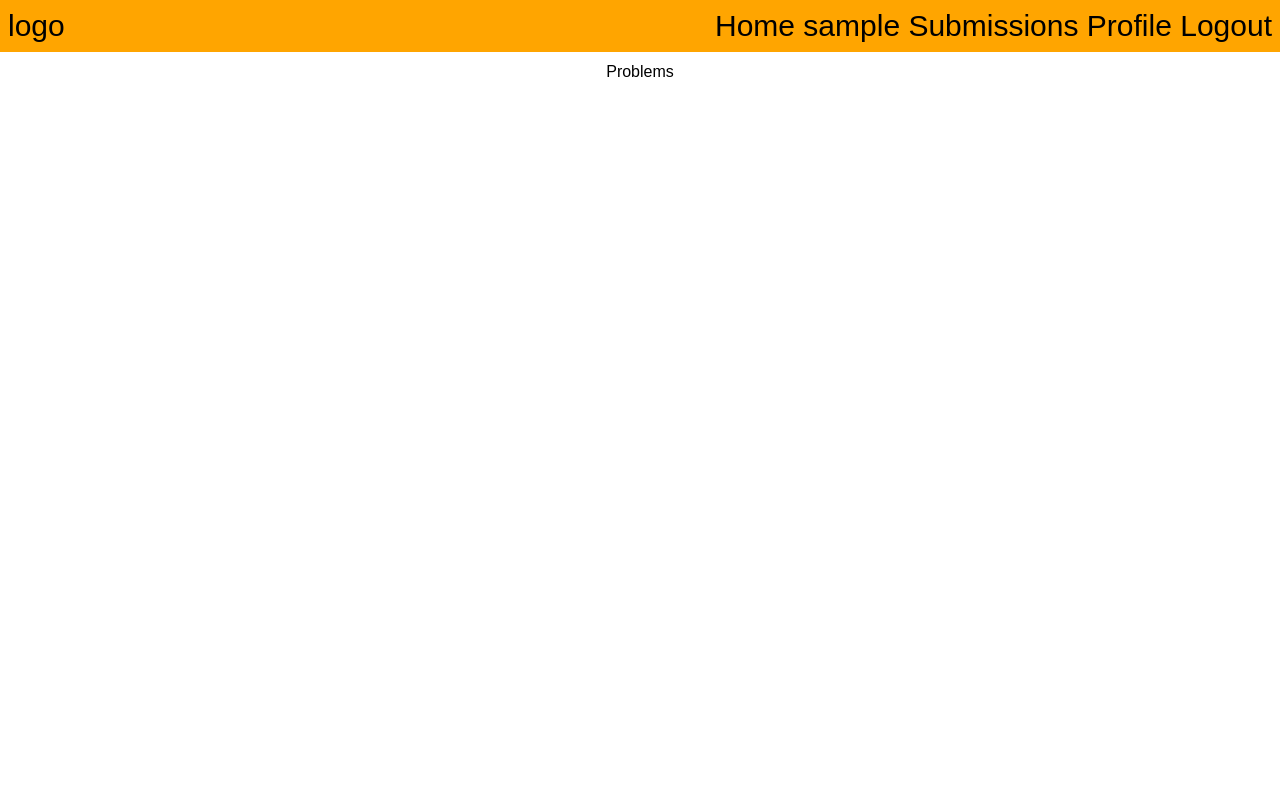
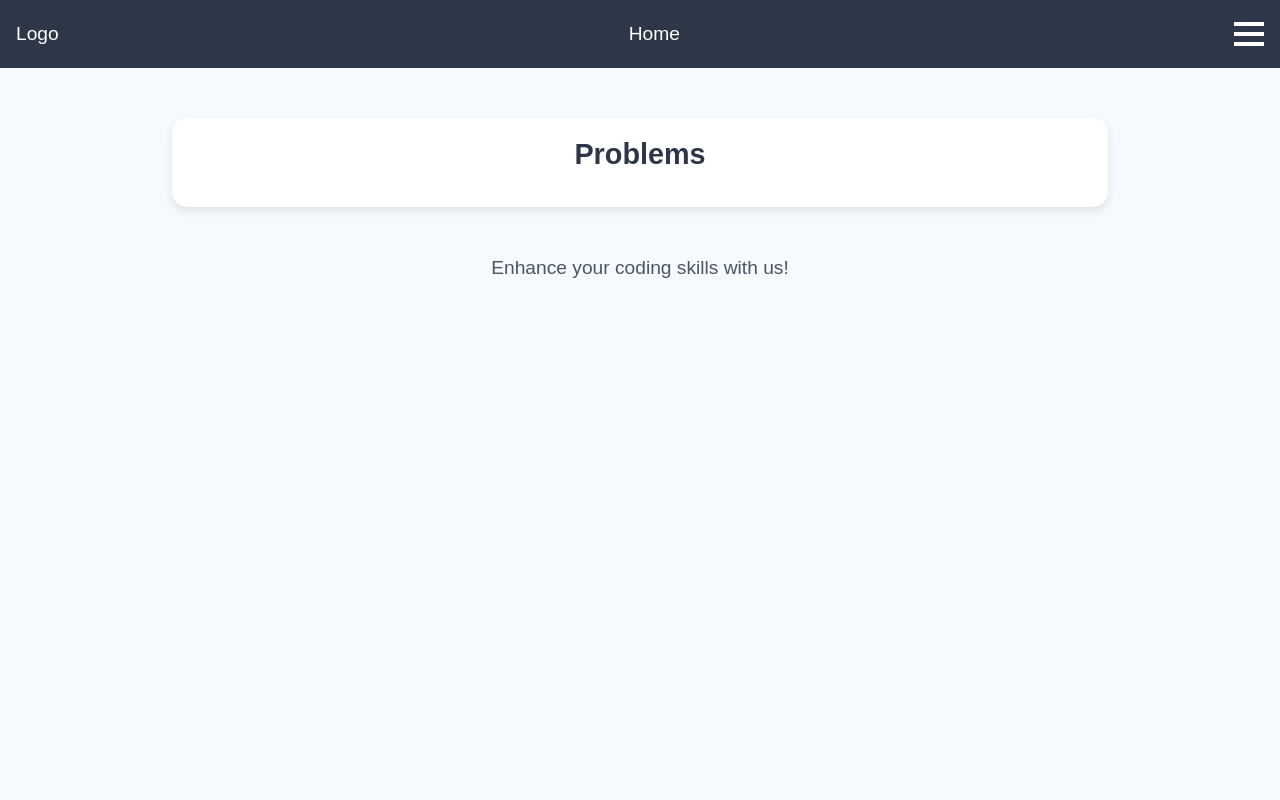
Before and after one commit to ayush1289/online-judge, a Django app: page / in a window 1280 px wide. Run offline with Django 4.2, Linux system fonts and the light colour scheme; the visitor is signed in with stand-in values (Sample User, id 1); data that the repository does not hold is empty; some libraries are stand-ins or nearby versions.

Commit message:
added style to pages for home/login/register/question

```diff
--- a/templates/index.html
+++ b/templates/index.html
@@ -3,67 +3,157 @@
 
 <head>
   <title>Home</title>
-  <script src="https://cdn.tailwindcss.com"></script>
   <style>
     body {
       font-family: Arial, sans-serif;
       margin: 0;
       padding: 0;
       height: 100vh;
+      background-color: #f7fafc;
+    }
+
+    .navbar {
+      background-color: #2d3748;
+      color: #ffffff;
+      padding: 1rem;
+      display: flex;
+      justify-content: space-between;
+      align-items: center;
+      font-size: 1.2rem; /* Reduce font size for the navbar links */
+    }
+
+    .navbar a {
+      color: #ffffff;
+      text-decoration: none;
+      margin-left: 1rem;
+      transition: color 0.3s ease;
     }
 
     .navbar a:hover {
-      color: #ddd;
+      color: #a0aec0;
     }
 
-    .question-list {
-      list-style-type: none;
-      padding: 0;
+    .nav-links {
+      display: none; /* Hide the nav links by default */
     }
 
+    .navbar .hamburger {
+      display: block; /* Show the hamburger icon */
+      cursor: pointer;
+    }
+
+    .navbar .hamburger div {
+      width: 30px;
+      height: 4px;
+      background-color: #ffffff;
+      margin: 6px 0;
+      transition: transform 0.3s ease;
+    }
+
+    /* Show the nav links when the hamburger is clicked */
+    .navbar.show-nav .nav-links {
+      display: flex;
+      flex-direction: column;
+      align-items: center;
+    }
+
+    /* Rotate the hamburger icon when the nav links are shown */
+    .navbar.show-nav .hamburger div:nth-child(1) {
+      transform: rotate(-45deg) translate(-6px, 6px);
+    }
+
+    .navbar.show-nav .hamburger div:nth-child(2) {
+      opacity: 0;
+    }
+
+    .navbar.show-nav .hamburger div:nth-child(3) {
+      transform: rotate(45deg) translate(-6px, -6px);
+    }
+
+    /* New styles for the problem box */
+    .problem-box {
+      background-color: #ffffff;
+      border-radius: 15px;
+      box-shadow: 0px 4px 8px rgba(0, 0, 0, 0.1);
+      padding: 20px;
+      margin: 50px auto; /* Center the problem box on the page */
+      width: 70%; /* Adjust the width as needed */
+    }
+
+    .problem-heading {
+      font-size: 1.8rem;
+      font-weight: bold;
+      color: #2d3748;
+      text-align: center;
+      margin-bottom: 10px;
+    }
+
+    /* Add space between each problem in the problem box */
     .question-list li {
       margin-bottom: 10px;
     }
 
-    .question-list li a {
-      text-decoration: none;
-      color: blue;
+    /* Tagline styles */
+    .tagline {
+      font-size: 1.2rem;
+      color: #4a5568;
+      text-align: center;
+      margin-top: 20px;
     }
-
-    .question-list li a:hover {
-      text-decoration: underline;
+    .new {
+      display: flex;
+      flex-direction: row;
+      align-items: center;
+      justify-content: space-between;
     }
   </style>
 </head>
 
 <body>
-  <div class="navbar bg-[#ffa500] w-full p-2 flex justify-between text-3xl">
-    <div>logo</div>
-    <div class="nav-links ">
-      <a href="/">Home</a>
+  <div class="navbar">
+    <div>Logo</div>
+    <a href="/">Home</a> <!-- Keep "Home" outside the hamburger -->
+    <div class="new">
+      <div class="nav-links">
+        <!-- Assuming you have a variable `user` available -->
         {% if user.is_authenticated %}
         <a href="#">{{ user.username }}</a>
         <a href="/submissions">Submissions</a>
-      <a href="/account/profile">Profile</a>
         <a href="/account/logout">Logout</a>
         {% endif %}
         {% if not user.is_authenticated %}
+        <a href="/account/login">Login</a>
         <a href="/account/register">Register</a>
-      <a href="/account/login">Login</a>
         {% endif %}
+
+      </div>
+      <div class="hamburger" onclick="toggleNav()">
+        <div></div>
+        <div></div>
+        <div></div>
+      </div>
     </div>
   </div>
 
-  <div class="flex justify-center py-2">Problems</div>
-  <div class="flex justify-center w-full h-1/2 items-center">
-    <div>
-      <ul class="question-list">
+  <div class="problem-box">
+    <div class="problem-heading">Problems</div>
+    <div class="question-list">
+      <ul>
         {% for q in questions %}
         <li><a href="problem/{{ q.problem_id }}">{{ q.problem_name }}</a></li>
         {% endfor %}
       </ul>
     </div>
   </div>
+
+  <div class="tagline">Enhance your coding skills with us!</div>
+
+  <script>
+    function toggleNav() {
+      var navbar = document.querySelector('.navbar');
+      navbar.classList.toggle('show-nav');
+    }
+  </script>
 </body>
 
 </html>
```
Also changed, not shown: templates/login.html (+81 -14 lines), templates/question.html (+110 -44 lines), templates/registration.html (+84 -12 lines). Lines whose indentation alone changed are shown as unchanged.
